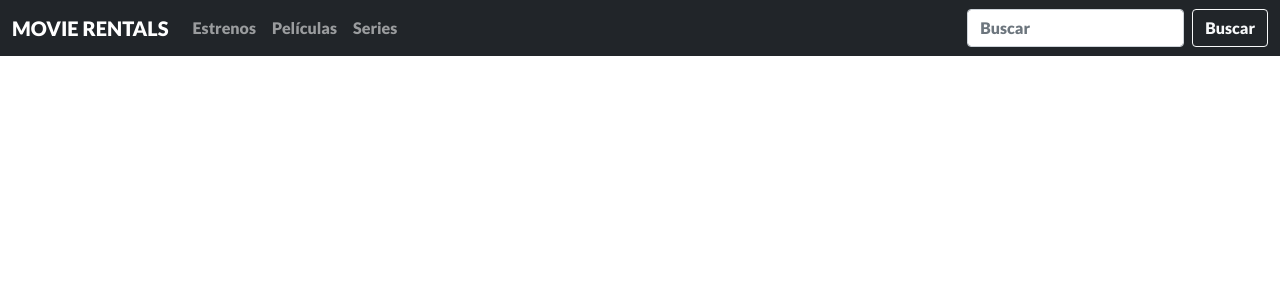
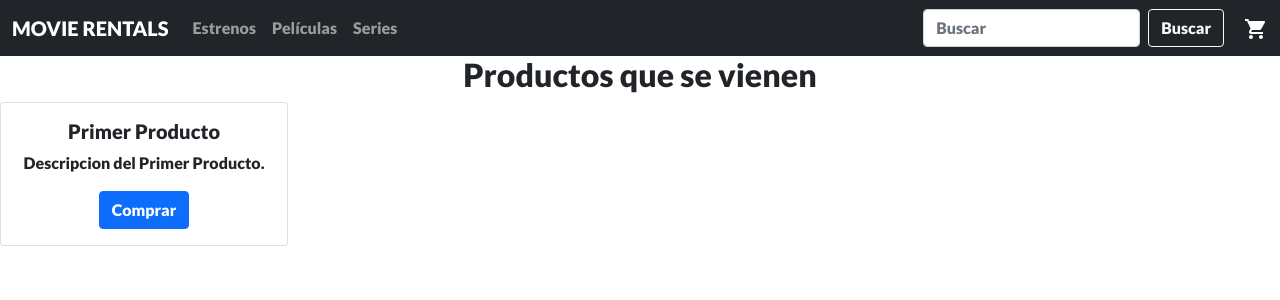
Before and after one commit to franco-prafil/movie-rentals-prafil, a React (Create React App) app: page / in a window 1280 px wide. Shown: the top 300 px of the page. Built offline with nearby package versions, Linux system fonts and the light colour scheme.

Commit message:
Desafio 3

```diff
--- a/package.json
+++ b/package.json
@@ -5,11 +5,13 @@
   "dependencies": {
     "@emotion/react": "^11.9.0",
     "@emotion/styled": "^11.8.1",
+    "@mui/icons-material": "^5.8.0",
     "@mui/material": "^5.6.4",
     "@testing-library/jest-dom": "^5.16.4",
     "@testing-library/react": "^13.2.0",
     "@testing-library/user-event": "^13.5.0",
     "bootstrap": "^5.1.3",
+    "bootstrap-icons": "^1.8.2",
     "react": "^18.1.0",
     "react-bootstrap": "^2.3.1",
     "react-dom": "^18.1.0",
--- a/src/App.js
+++ b/src/App.js
@@ -1,12 +1,16 @@
 import 'bootstrap/dist/css/bootstrap.min.css';
 import './App.css';
 import NavBar from './components/NavBar/NavBar';
+import CardList from './components/CardList/CardList';
 
 
 function App() {
   return (
     <div className="App">
     <NavBar />
+    <div>
+      <CardList title={'Productos que se vienen'}/>
+    </div>
     </div>
   );
 }
--- /dev/null
+++ b/src/components/CardList/CardList.js
@@ -0,0 +1,20 @@
+import {Card, Button} from "react-bootstrap";
+
+const CardList = ({title}) => {
+    return (
+        <div>
+            <h2>{title}</h2>
+            <Card style={{ width: '18rem' }}>
+            {/* <Card.Img variant="top" src="holder.js/100px180" /> */}
+            <Card.Body>
+                <Card.Title>Primer Producto</Card.Title>
+                <Card.Text>
+                Descripcion del Primer Producto.
+                </Card.Text>
+                <Button variant="primary">Comprar</Button>
+            </Card.Body>
+            </Card>
+        </div>
+    )
+}
+export default CardList
--- /dev/null
+++ b/src/components/CartWidget/CartWidget.css
@@ -0,0 +1,4 @@
+.cartColor{
+    color:white;
+    margin-left: 20px;
+}
--- /dev/null
+++ b/src/components/CartWidget/CartWidget.js
@@ -0,0 +1,12 @@
+import ShoppingCartIcon from '@mui/icons-material/ShoppingCart';
+import './CartWidget.css';
+
+const CartWidget = () => {
+    return(
+        <div>
+            <ShoppingCartIcon className='cartColor' />
+        </div>
+    )
+}
+
+export default CartWidget
--- a/src/components/NavBar/NavBar.js
+++ b/src/components/NavBar/NavBar.js
@@ -1,5 +1,6 @@
 import "./NavBar.css"
 import {Navbar, Nav, Container, Form, FormControl, Button} from "react-bootstrap"
+import CartWidget from "../CartWidget/CartWidget"
 
 
 
@@ -30,6 +31,7 @@ const NavBar = () => {
                     />
                     <Button variant="outline-light">Buscar</Button>
                 </Form>
+                <CartWidget />
                 </Navbar.Collapse>
             </Container>
 </Navbar>
```
Also changed, not shown: 1 other file (tests, documents, lock files or other folders).
